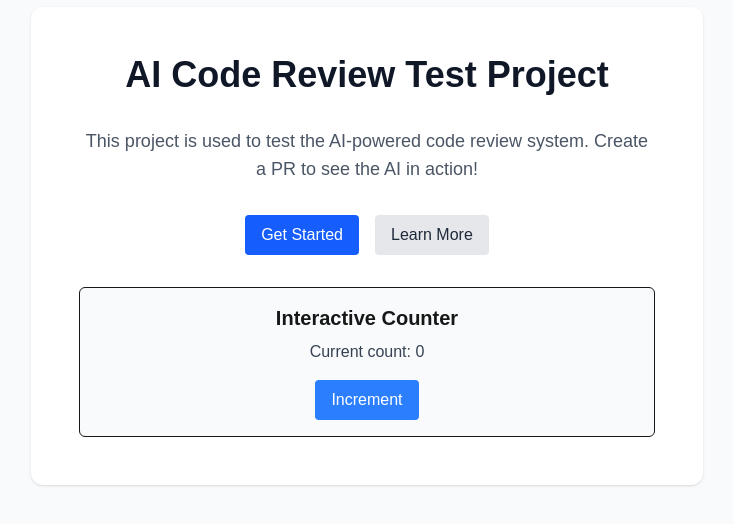
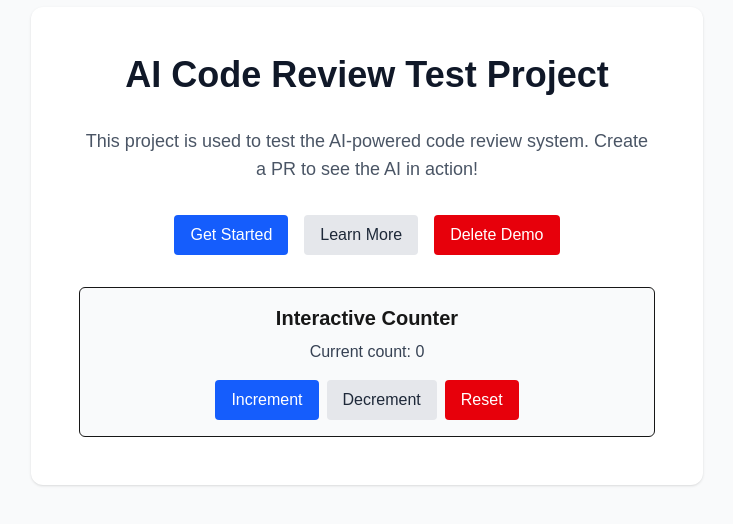
Before and after one commit to rohitfatkare/test-repo, a Next.js app: page / in a window 1280 px wide. Shown: the part 154-678 px from the top of the page, without its empty margins (273-1006 px from the left). Built offline with nearby package versions, Linux system fonts and the light colour scheme; no server answers.

Commit message:
feat: enhance Button and Counter components with new variants and improved functionality

```diff
--- a/src/app/page.tsx
+++ b/src/app/page.tsx
@@ -1,6 +1,5 @@
 import { Button } from "@/components/Button";
 import { Counter } from "@/components/Counter";
-import Image from "next/image"; // Intentional issue: unused import
 
 export default function Home() {
   return (
@@ -16,6 +15,7 @@ export default function Home() {
         <div className="flex gap-4 justify-center">
           <Button variant="primary">Get Started</Button>
           <Button variant="secondary">Learn More</Button>
+          <Button variant="danger">Delete Demo</Button>
         </div>
         <Counter />
       </main>
--- a/src/components/Button.tsx
+++ b/src/components/Button.tsx
@@ -1,8 +1,14 @@
 import React from 'react';
 
 interface ButtonProps extends React.ButtonHTMLAttributes<HTMLButtonElement> {
-  variant?: 'primary' | 'secondary' | 'danger'; // Added danger but not implemented
+  variant?: 'primary' | 'secondary' | 'danger';
 }
+
+const variantStyles = {
+  primary: 'bg-blue-600 text-white hover:bg-blue-700',
+  secondary: 'bg-gray-200 text-gray-800 hover:bg-gray-300',
+  danger: 'bg-red-600 text-white hover:bg-red-700',
+} as const;
 
 export const Button: React.FC<ButtonProps> = ({
   children,
@@ -11,17 +17,10 @@ export const Button: React.FC<ButtonProps> = ({
   ...props
 }) => {
   const baseStyles = 'px-4 py-2 rounded font-medium transition-colors';
-  const variants: any = { // Intentional issue: using any type
-    primary: 'bg-blue-600 text-white hover:bg-blue-700',
-    secondary: 'bg-gray-200 text-gray-800 hover:bg-gray-300',
-    // danger is missing
-  };
-
-  console.log("Rendering button", variant); // Intentional issue: console.log in render
 
   return (
     <button
-      className={`${baseStyles} ${variants[variant]} ${className}`}
+      className={`${baseStyles} ${variantStyles[variant]} ${className}`}
       {...props}
     >
       {children}
--- a/src/components/Counter.tsx
+++ b/src/components/Counter.tsx
@@ -1,32 +1,38 @@
 'use client';
 
 import React, { useState, useEffect } from 'react';
+import { Button } from '@/components/Button';
+
+type TodoPreview = {
+  title: string;
+};
 
 export const Counter = () => {
   const [count, setCount] = useState(0);
-  const [data, setData] = useState<any>(null); // Intentional issue: using any
+  const [data, setData] = useState<TodoPreview | null>(null);
 
   useEffect(() => {
-    console.log("Component mounted or count changed", count); // Intentional issue: console.log
-
-    // Intentional issue: fetch without error handling or loading state
     fetch('https://jsonplaceholder.typicode.com/todos/1')
-      .then(response => response.json())
-      .then(json => setData(json))
-  }, []); // Intentional issue: missing dependency 'count'
-
-  const unusedVariable = "I am never used"; // Intentional issue: unused variable
+      .then((response) => response.json())
+      .then((json: TodoPreview) => setData(json))
+      .catch(() => setData(null));
+  }, []);
 
   return (
     <div className="p-4 border rounded-md mt-4 bg-gray-50">
       <h2 className="text-xl font-semibold mb-2">Interactive Counter</h2>
       <p className="mb-4 text-gray-700">Current count: {count}</p>
-      <button
-        className="px-4 py-2 bg-blue-500 text-white rounded hover:bg-blue-600 transition"
-        onClick={() => setCount(count + 1)}
-      >
-        Increment
-      </button>
+      <div className="flex flex-wrap gap-2 justify-center">
+        <Button variant="primary" onClick={() => setCount((prev) => prev + 1)}>
+          Increment
+        </Button>
+        <Button variant="secondary" onClick={() => setCount((prev) => prev - 1)}>
+          Decrement
+        </Button>
+        <Button variant="danger" onClick={() => setCount(0)}>
+          Reset
+        </Button>
+      </div>
       {data && (
         <div className="mt-4 text-sm text-gray-500">
           Loaded dummy data: {data.title}
```
